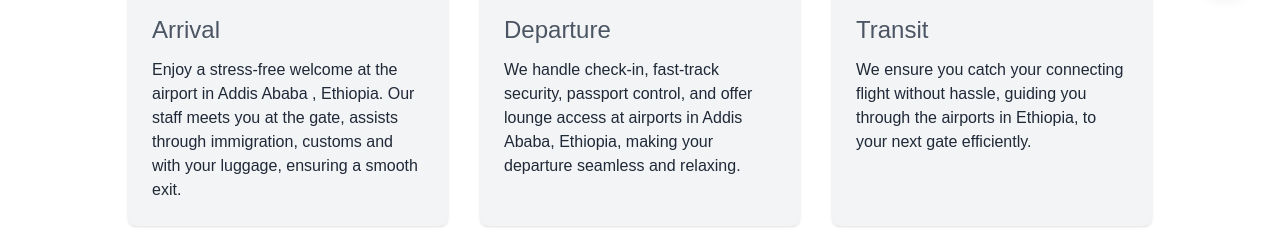
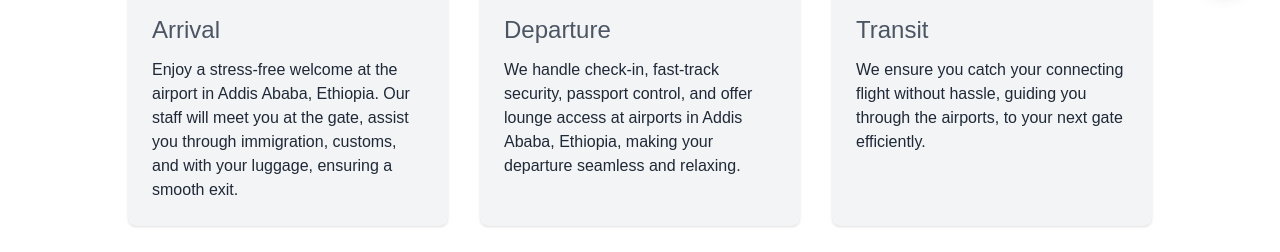
Before and after one commit to David-T7/SkyGreet, a Next.js app: page / in a window 1280 px wide. Shown: the part 786-1038 px from the top of the page. Built offline with nearby package versions, Linux system fonts and the light colour scheme.

Commit message:
changed key word density

```diff
--- a/pages/index.js
+++ b/pages/index.js
@@ -83,8 +83,8 @@ export default function Home() {
           />
               <h3 className="text-2xl font-thin mb-3 text-gray-600">Arrival</h3>
               <p>
-              Enjoy a stress-free welcome at the airport in Addis Ababa , Ethiopia. Our staff meets you at the gate, assists through immigration, customs and with your luggage, ensuring a smooth exit.
-              </p>
+              Enjoy a stress-free welcome at the airport in Addis Ababa, Ethiopia. Our staff will meet you at the gate, assist you through immigration, customs, and with your luggage, ensuring a smooth exit.
+      </p>
             </div>
 
 
@@ -116,7 +116,7 @@ export default function Home() {
           />
               <h3 className="text-2xl font-thin mb-3 text-gray-600">Transit</h3>
               <p>
-              We ensure you catch your connecting flight without hassle, guiding you through the  airports in Ethiopia, to your next gate efficiently.              </p>
+              We ensure you catch your connecting flight without hassle, guiding you through the airports, to your next gate efficiently.              </p>
             </div>
           </div>
         </div>
```
